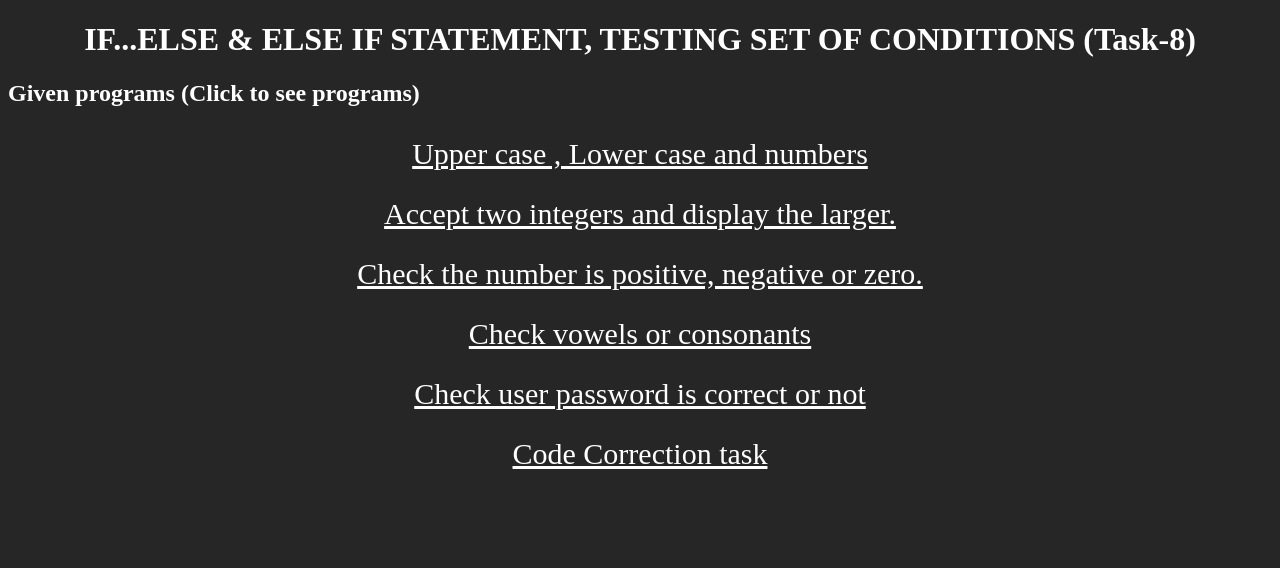
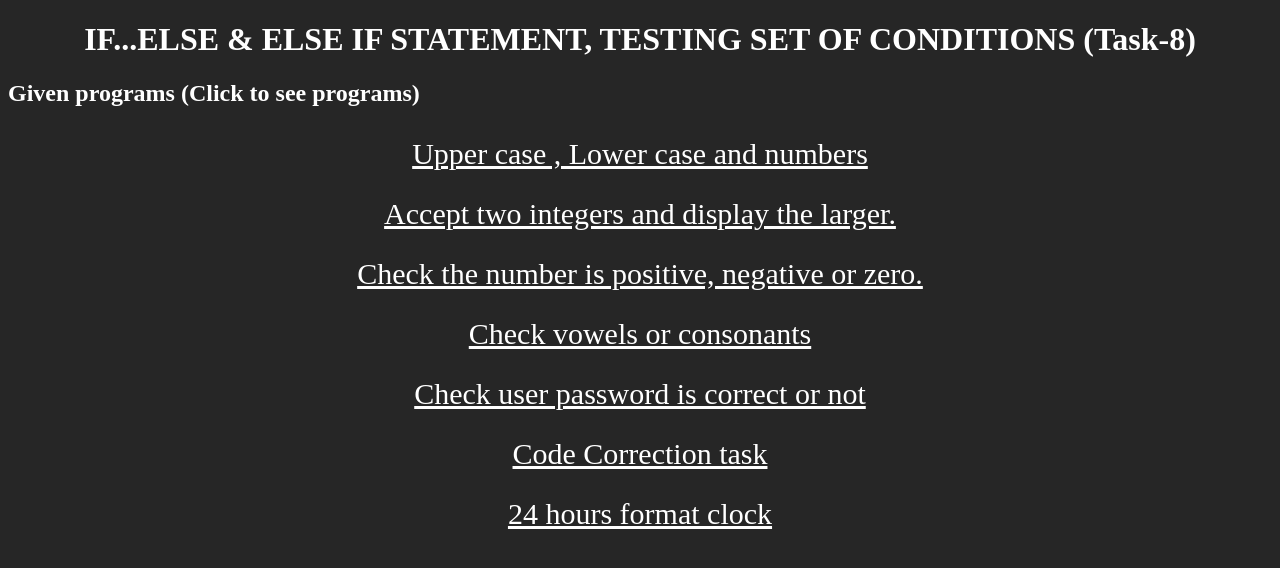
Before and after one commit to ammarahm69/If-else--Testing-Conditions, a plain HTML site: page index.html in a window 1280 px wide. Drawn offline with Linux system fonts and the light colour scheme.

Commit message:
24hr-Clock added

```diff
--- a/index.html
+++ b/index.html
@@ -54,6 +54,9 @@
     <p class="para">
         <a href="assignments/task-6.html" target="_blank">Code Correction task</a>
     </p>
+    <p class="para">
+        <a href="assignments/task-6.html" target="_blank">24 hours format clock</a>
+    </p>
 
 
 
```
